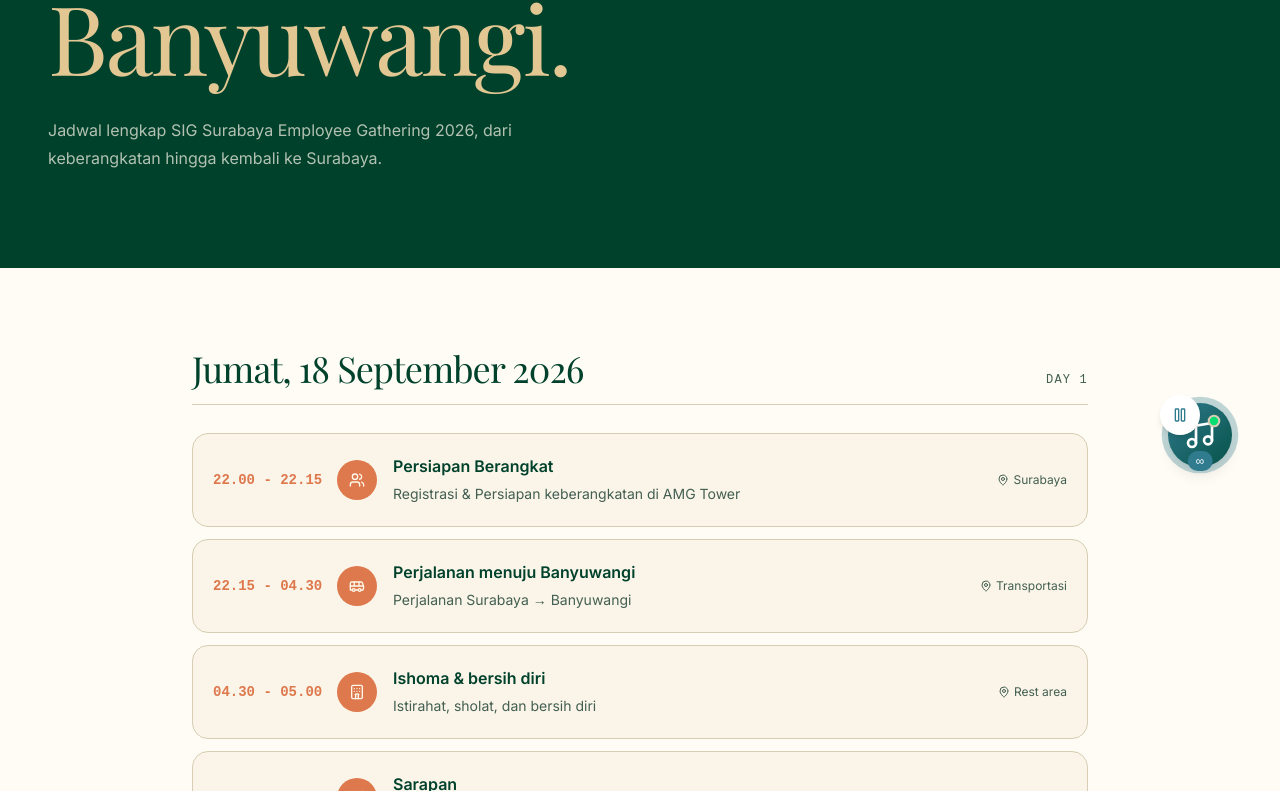
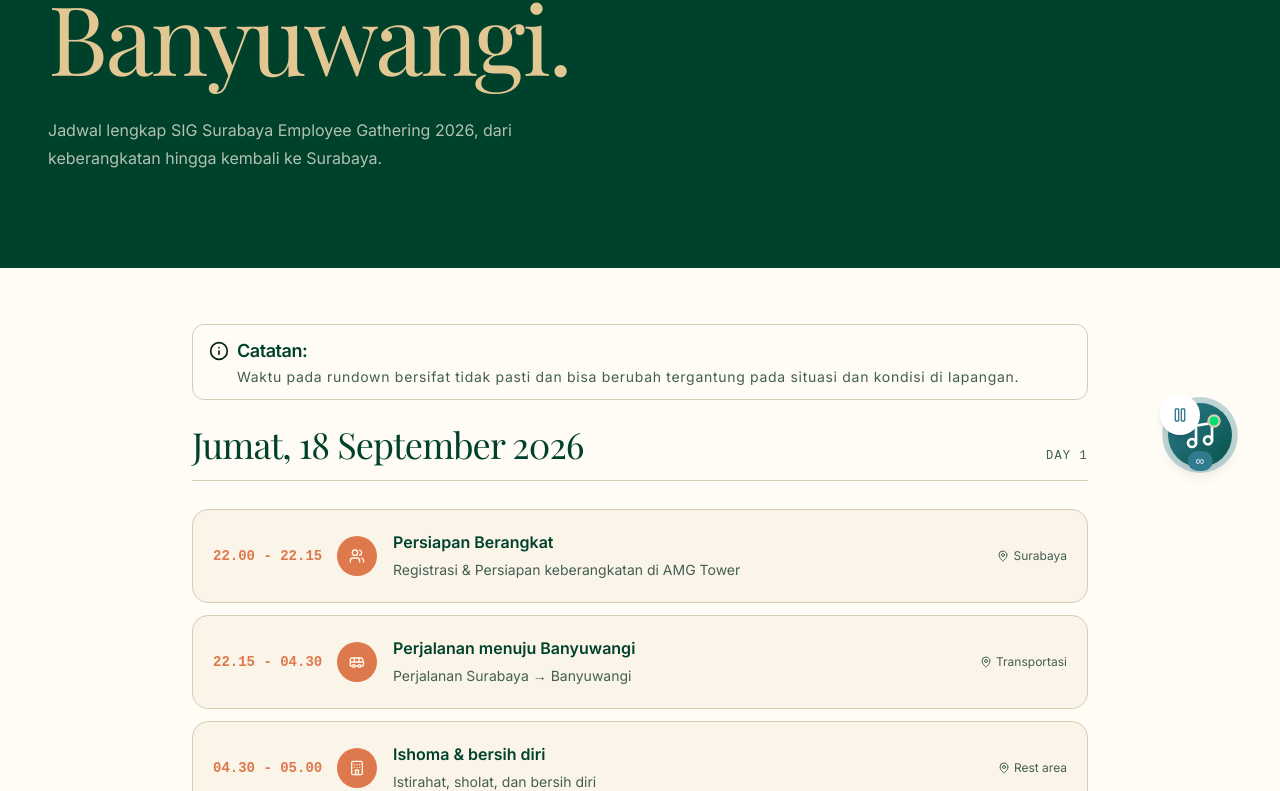
Before and after one commit to mirzaq19/sigs-gathering, a Next.js app: page /schedule in a window 1280 px wide. Shown: the part 309-1100 px from the top of the page. Built offline with nearby package versions, Linux system fonts and the light colour scheme; a web font is replaced by a local one.

Commit message:
feat: add informative alert note regarding schedule flexibility to the schedule page

```diff
--- a/app/schedule/page.tsx
+++ b/app/schedule/page.tsx
@@ -1,8 +1,9 @@
 'use client';
 import { motion } from 'motion/react';
-import { MapPin } from 'lucide-react';
+import { InfoIcon, MapPin } from 'lucide-react';
 import { SCHEDULES } from '@/data/schedules.const';
 import { GENERAL_INFO } from '@/data/general.const';
+import { Alert, AlertDescription, AlertTitle } from '@/components/ui/alert';
 export default function SchedulePage() {
   const grouped = SCHEDULES.reduce<Record<string, typeof SCHEDULES>>(
     (acc, item) => {
@@ -27,8 +28,18 @@ export default function SchedulePage() {
           </p>
         </div>
       </section>
-      <section className="surface-paper px-6 py-20 lg:px-12">
+      <section className="surface-paper px-6 py-14 lg:px-12">
         <div className="mx-auto max-w-4xl">
+          <Alert className="mb-6">
+            <InfoIcon className="!size-5 mt-0.5" />
+            <AlertTitle className="text-lg font-semibold text-primary">
+              Catatan:
+            </AlertTitle>
+            <AlertDescription className="tracking-wider !text-sm">
+              Waktu pada rundown bersifat tidak pasti dan bisa berubah
+              tergantung pada situasi dan kondisi di lapangan.
+            </AlertDescription>
+          </Alert>
           {Object.entries(grouped).map(([day, items], dayIndex) => (
             <div key={day} className="mb-16">
               <div className="mb-7 flex flex-col md:flex-row gap-4 items-baseline justify-between border-b border-border pb-4">
```
